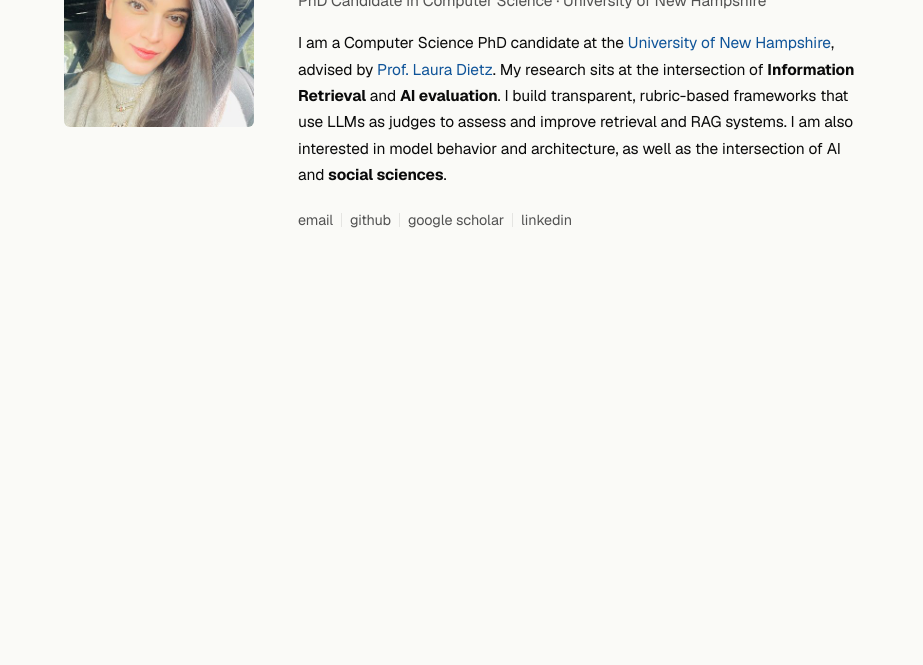
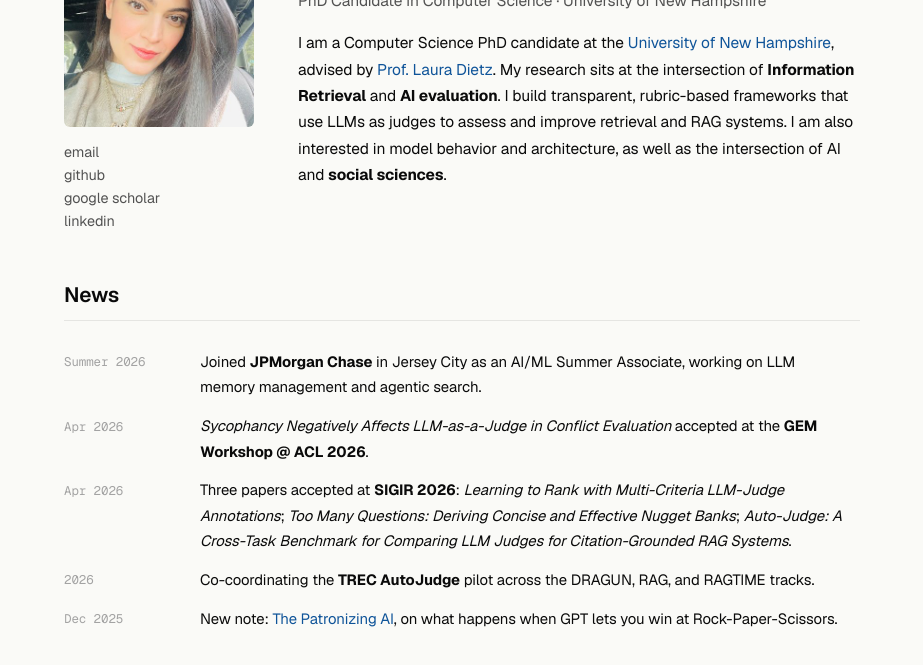
Before and after one commit to naghmefarzi/naghmefarzi.github.io, a plain HTML site: page index.html in a window 1280 px wide. Shown: the part 175-840 px from the top of the page, without its empty margins (178-1101 px from the left). Before the commit the page ends 800 px from the top, so only its background shows below. Drawn offline with nearby package versions, Linux system fonts and the light colour scheme.

Commit message:
Add News section and move social links under photo
Co-Authored-By: Claude Opus 5.5 <noreply@anthropic.com>

```diff
--- a/index.html
+++ b/index.html
@@ -25,6 +25,12 @@
             <img src="photo.jpg" alt="Naghmeh Farzi"
                  onerror="this.style.display='none';document.getElementById('photo-placeholder').style.display='flex'">
             <div class="photo-placeholder" id="photo-placeholder" style="display:none">photo</div>
+            <div class="social-links">
+                <a href="mailto:Naghmeh.Farzi@unh.edu">email</a>
+                <a href="https://github.com/naghmefarzi">github</a>
+                <a href="https://scholar.google.com/citations?user=5UucFb8AAAAJ&hl=en">google scholar</a>
+                <a href="https://www.linkedin.com/in/naghmeh-farzi-29932611b/">linkedin</a>
+            </div>
         </div>
 
         <div class="about-bio">
@@ -58,14 +64,57 @@
                 platform for evaluating AI-generated legal deposition summaries.
             </p> -->
 
-            <div class="social-links">
-                <a href="mailto:Naghmeh.Farzi@unh.edu">email</a>
-                <a href="https://github.com/naghmefarzi">github</a>
-                <a href="https://scholar.google.com/citations?user=5UucFb8AAAAJ&hl=en">google scholar</a>
-                <a href="https://www.linkedin.com/in/naghmeh-farzi-29932611b/">linkedin</a>
-            </div>
         </div>
     </div>
+
+    <section class="news">
+        <h2 class="section-title">News</h2>
+        <ul class="news-list">
+            <li>
+                <span class="news-date">Summer 2026</span>
+                <span>Joined <strong>JPMorgan Chase</strong> in Jersey City as an AI/ML Summer Associate, working on LLM memory management and agentic search.</span>
+            </li>
+            <li>
+                <span class="news-date">Apr 2026</span>
+                <span><em>Sycophancy Negatively Affects LLM-as-a-Judge in Conflict Evaluation</em> accepted at the <strong>GEM Workshop @ ACL 2026</strong>.</span>
+            </li>
+            <li>
+                <span class="news-date">Apr 2026</span>
+                <span>Three papers accepted at <strong>SIGIR 2026</strong>:
+                    <em>Learning to Rank with Multi-Criteria LLM-Judge Annotations</em>;
+                    <em>Too Many Questions: Deriving Concise and Effective Nugget Banks</em>;
+                    <em>Auto-Judge: A Cross-Task Benchmark for Comparing LLM Judges for Citation-Grounded RAG Systems</em>.</span>
+            </li>
+            <li>
+                <span class="news-date">2026</span>
+                <span>Co-coordinating the <strong>TREC AutoJudge</strong> pilot across the DRAGUN, RAG, and RAGTIME tracks.</span>
+            </li>
+            <li>
+                <span class="news-date">Dec 2025</span>
+                <span>New note: <a href="notes/the-patronizing-ai.html">The Patronizing AI</a>, on what happens when GPT lets you win at Rock-Paper-Scissors.</span>
+            </li>
+            <li>
+                <span class="news-date">Dec 2025</span>
+                <span>Demo paper <em>Supporting Humans in Evaluating AI Summaries of Legal Depositions</em> accepted at <strong>ACM CHIIR 2026</strong>.</span>
+            </li>
+            <li>
+                <span class="news-date">Summer 2025</span>
+                <span>Research collaboration visit at <strong>Nextpoint</strong> in Chicago, building a human&ndash;AI platform for evaluating legal deposition summaries.</span>
+            </li>
+            <li>
+                <span class="news-date">Jun 2025</span>
+                <span><em>Criteria-Based LLM Relevance Judgments</em> accepted at <strong>ICTIR 2025</strong>, extending our LLMJudge Challenge approach.</span>
+            </li>
+            <li>
+                <span class="news-date">2024</span>
+                <span><em>Pencils Down! Automatic Rubric-based Evaluation of Retrieve/Generate Systems</em> accepted at <strong>ICTIR 2024</strong>.</span>
+            </li>
+            <li>
+                <span class="news-date">2024</span>
+                <span>Our criteria-based relevance judgments ranked first on Kendall&rsquo;s &tau; in the initial <strong>LLMJudge Challenge</strong> results at SIGIR 2024, and remained best on Spearman&rsquo;s &rho; in the final results (<a href="https://arxiv.org/abs/2410.14044">write-up</a>).</span>
+            </li>
+        </ul>
+    </section>
 </div>
 
 </body>
--- a/style.css
+++ b/style.css
@@ -155,6 +155,19 @@ h1 {
     text-decoration: none;
 }
 
+/* Stacked under the photo in the left column */
+.about-photo .social-links {
+    flex-direction: column;
+    align-items: flex-start;
+    gap: 0.55rem;
+    margin-top: 1.1rem;
+}
+
+.about-photo .social-links a {
+    padding: 0;
+    border-right: none;
+}
+
 /* ── Section headings ── */
 .section-title {
     font-size: 1.3rem;
@@ -162,6 +175,42 @@ h1 {
     margin-bottom: 1.75rem;
     padding-bottom: 0.5rem;
     border-bottom: 1px solid var(--rule);
+}
+
+/* ── News (about page) ── */
+.news {
+    margin-top: 3rem;
+}
+
+.news-list {
+    list-style: none;
+    display: flex;
+    flex-direction: column;
+    gap: 0.85rem;
+    font-size: 0.93rem;
+    max-height: 18rem;
+    overflow-y: auto;
+    padding-right: 0.5rem;
+}
+
+.news-list li {
+    display: grid;
+    grid-template-columns: 7.5rem 1fr;
+    gap: 1rem;
+}
+
+.news-date {
+    font-family: 'Geist Mono', ui-monospace, monospace;
+    font-size: 0.78rem;
+    color: var(--ink-faint);
+    padding-top: 0.15rem;
+}
+
+@media (max-width: 620px) {
+    .news-list li {
+        grid-template-columns: 1fr;
+        gap: 0.1rem;
+    }
 }
 
 /* ── Publications page ── */
@@ -397,6 +446,12 @@ h1 {
         max-width: 140px;
     }
 
+    .about-photo .social-links {
+        flex-direction: row;
+        flex-wrap: wrap;
+        gap: 0.4rem 1rem;
+    }
+
     h1 {
         font-size: 1.45rem;
     }
```
